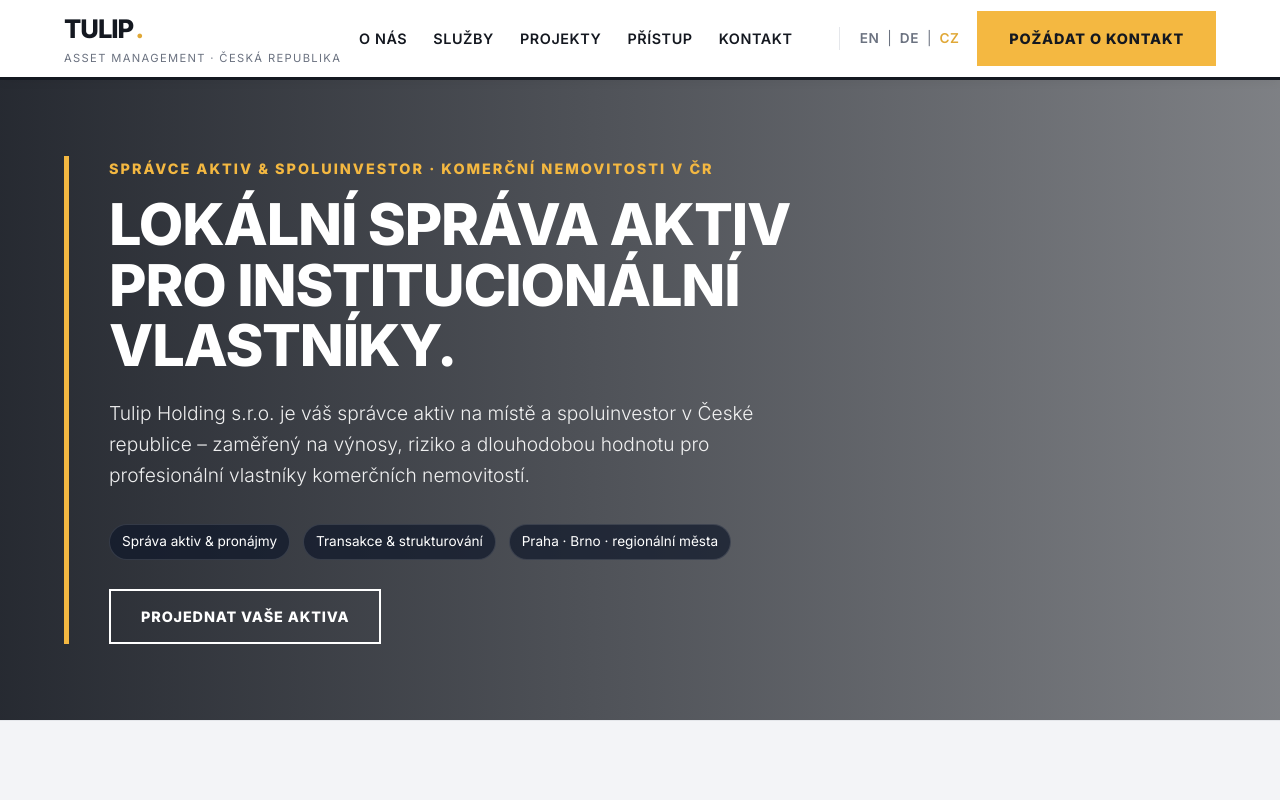
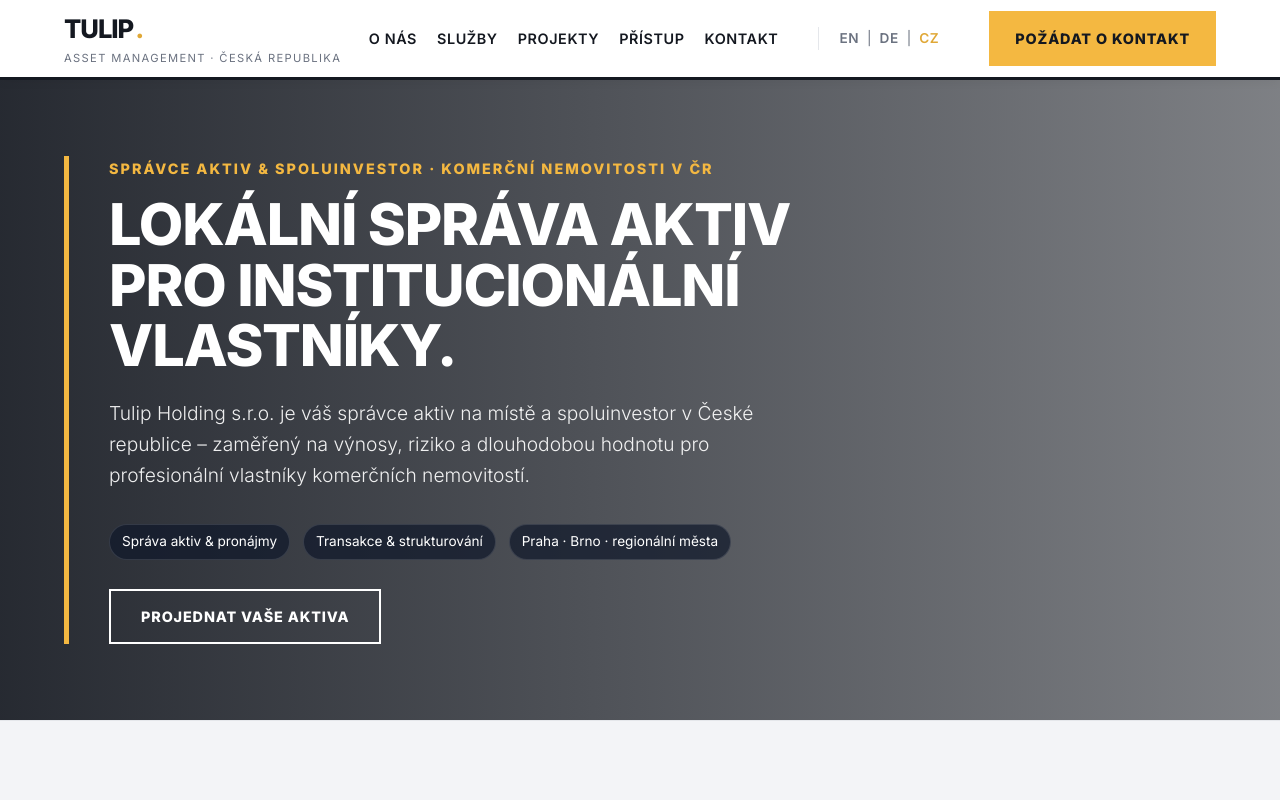
Before and after one commit to benkogerrie/tulipnew, a website: page cz/index.html in a window 1280 px wide. Shown: the top 800 px of the page. Drawn offline with Linux system fonts and the light colour scheme.

Commit message:
Header CTA knop breder gemaakt en meer ruimte in navigatie voor langere teksten

```diff
--- a/cz/index.html
+++ b/cz/index.html
@@ -320,6 +320,8 @@
 
             margin: 0 auto;
 
+            gap: 20px;
+
         }
 
 
@@ -382,7 +384,11 @@
 
             display: flex;
 
-            gap: 26px;
+            gap: 20px;
+
+            flex: 1;
+
+            justify-content: flex-end;
 
         }
 
@@ -450,6 +456,22 @@
 
             display: block;
 
+            margin-left: 30px;
+
+            flex-shrink: 0;
+
+        }
+
+
+
+        .header-cta .btn {
+
+            white-space: nowrap;
+
+            min-width: 160px;
+
+            padding: 14px 24px;
+
         }
 
 
```
Also changed, not shown: de/index.html (+23 -1 lines), en/index.html (+23 -1 lines).
